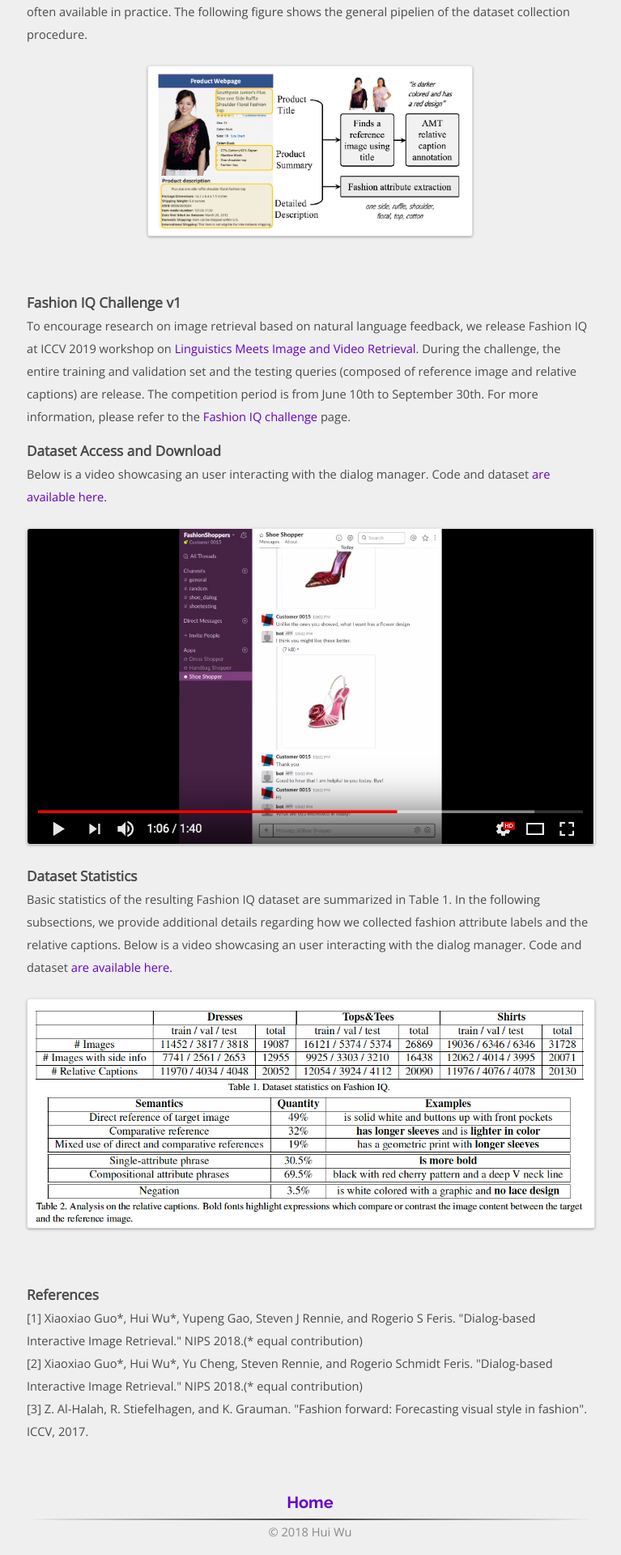
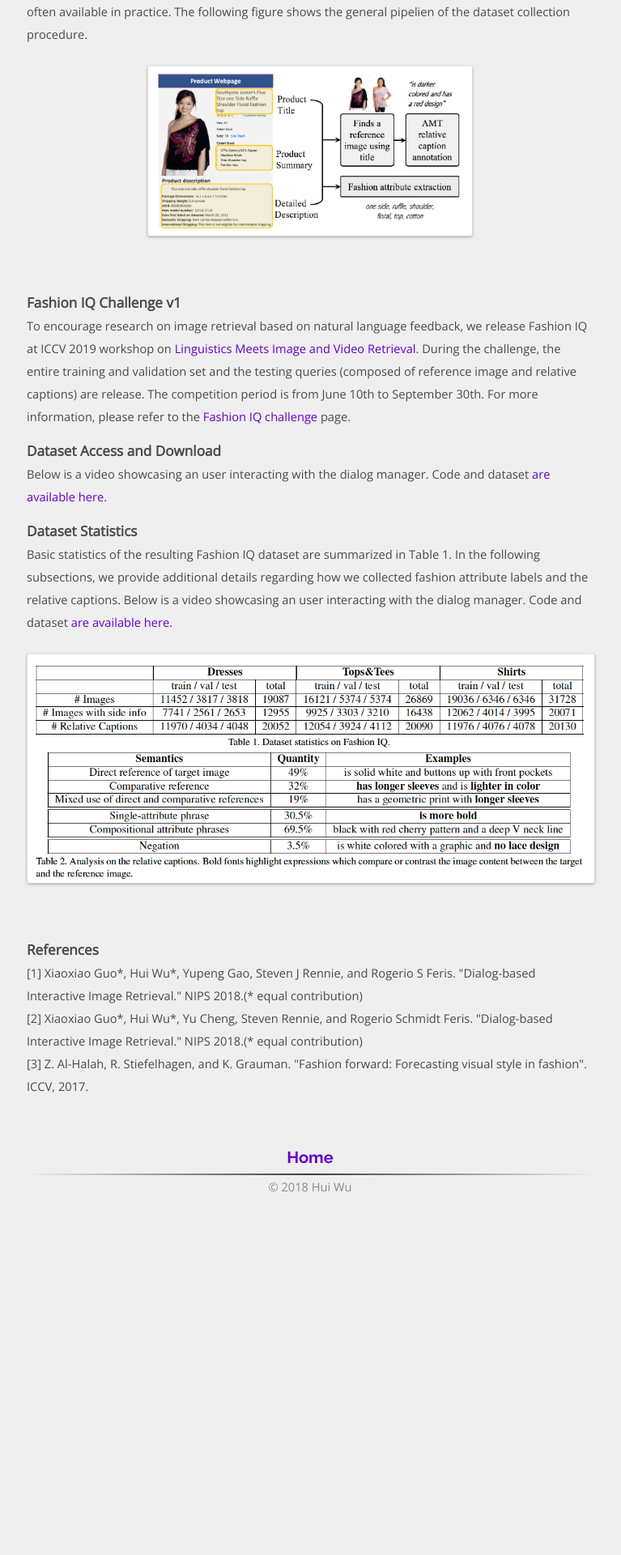
Before and after one commit to spacew/spacew.github.io, a Jekyll site: the page built from _posts/2019-05-29-fashion-iq.markdown, in a window 1280 px wide. Shown: the part 804-2724 px from the top of the page at 81% size, without its empty margins (257-1024 px from the left). Built offline with Jekyll 4.4.1, drawn with Linux system fonts in a browser that asks for light colours; after the commit the page ends 2298 px from its top, so only the background shows below that.

Commit message:
Update 2019-05-29-fashion-iq.markdown

```diff
--- a/_posts/2019-05-29-fashion-iq.markdown
+++ b/_posts/2019-05-29-fashion-iq.markdown
@@ -41,7 +41,7 @@ To encourage research on image retrieval based on natural language feedback, we
 Below is a video showcasing an user interacting with the dialog manager.
 Code and dataset <a href="https://github.com/XiaoxiaoGuo/fashion-retrieval">are available here.</a>
 
-<a href="https://youtu.be/Iy-m_cxE5jg"><img alt="img" src="{{site.baseurl}}/media/fashion_video_snip.jpeg"></a>
+<!-- ### Demo Video -->
 
 ### Dataset Statistics
 Basic statistics of
```
